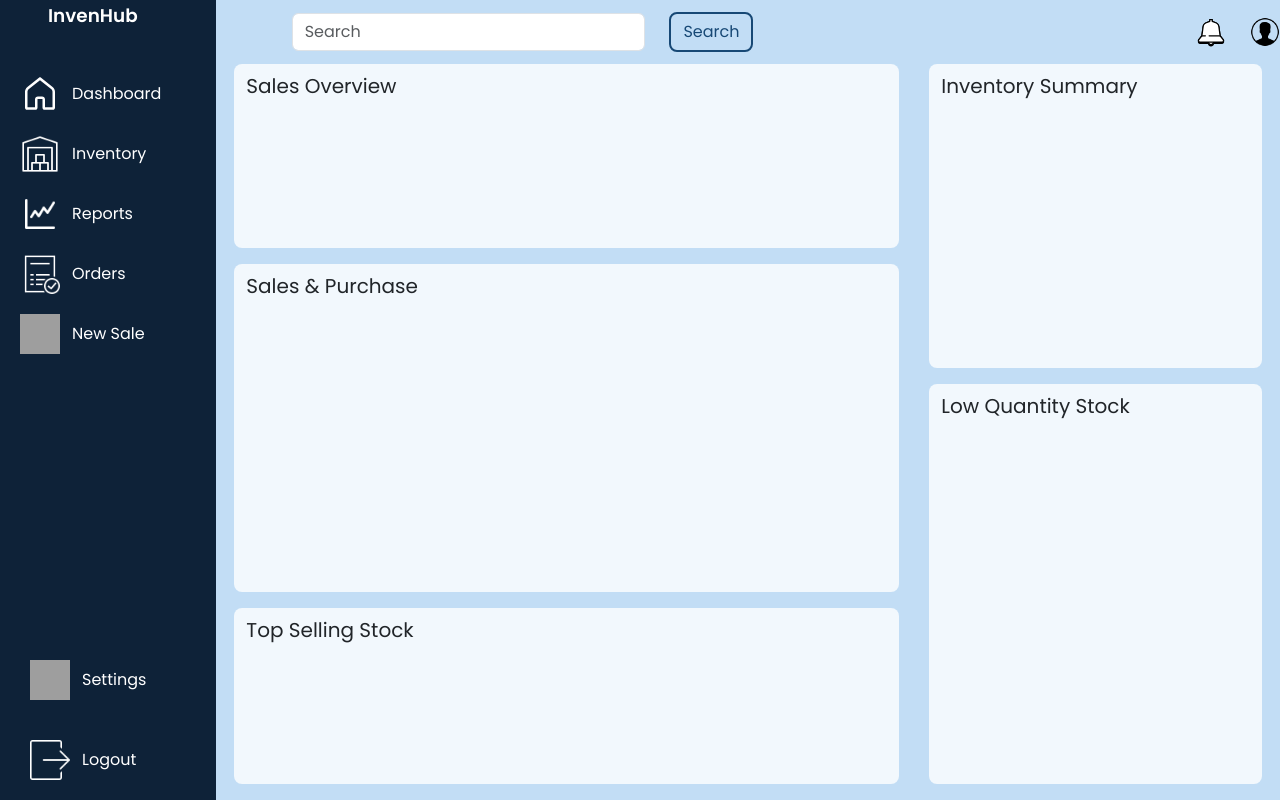
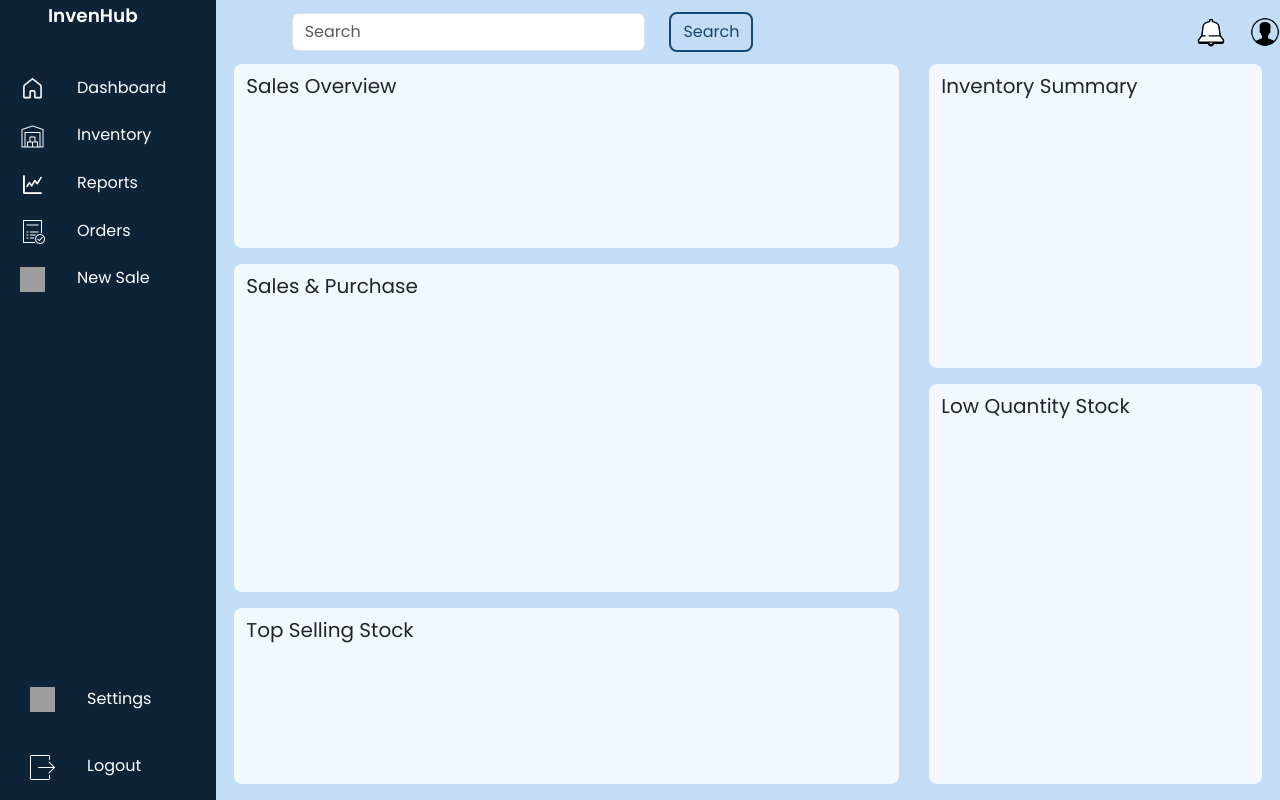
Before and after one commit to debjyoti71/InvenHub, a Flask app: page /dashboard in a window 1280 px wide. Run offline with Flask 3, Linux system fonts and the light colour scheme; the visitor is signed in with stand-in values (Sample User, id 1); some libraries are stand-ins or nearby versions; grey boxes are pictures that could not be loaded.

Commit message:
dashboard sidbar fix

```diff
--- a/templates/dashboard.html
+++ b/templates/dashboard.html
@@ -9,9 +9,9 @@
     <link href="https://cdn.lineicons.com/4.0/lineicons.css" rel="stylesheet" />
     <link href="https://cdn.jsdelivr.net/npm/bootstrap@5.3.0-alpha3/dist/css/bootstrap.min.css" rel="stylesheet"
         integrity="sha384-KK94CHFLLe+nY2dmCWGMq91rCGa5gtU4mk92HdvYe+M/SXH301p5ILy+dN9+nJOZ" crossorigin="anonymous">
-    <link rel="stylesheet" href="/static/css/dashboard.css">
-    <link rel="stylesheet" href="{{ url_for('static', filename='css/dashboard.css') }}">
-</head>
+        <link rel="stylesheet" href="/static/css/dashboard.css">
+        <link rel="stylesheet" href="{{ url_for('static', filename='css/dashboard.css') }}">
+    </head>
 
 <body>
     <div class="wrapper">
@@ -27,45 +27,45 @@
             <ul class="sidebar-nav">
                 <li class="sidebar-item">
                     <a href="#" class="sidebar-link">
-                        <i><img height="40px" width="40px" src="/static/images/icons8-home (2).svg" alt=""></i>
-                        <span>Dashboard</span>
+                        <i><img height="25px" width="25px" src="/static/images/icons8-home (2).svg" alt=""></i>
+                        <span style="margin-left: 20px;">Dashboard</span>
                     </a>
                 </li>
                 <li class="sidebar-item">
                     <a href="#" class="sidebar-link">
-                        <i><img height="40px" width="40px" src="/static/images/icons8-inventory-50.png" alt="warehouse-1"/></i>
-                        <span>Inventory</span>
+                        <i><img height="25px" width="25px" src="/static/images/icons8-inventory-50.png" alt="warehouse-1"/></i>
+                        <span style="margin-left: 20px;">Inventory</span>
                     </a>
                 </li>
                 <li class="sidebar-item">
                     <a href="#" class="sidebar-link">
-                        <i><img height="40px" width="40px" src="/static/images/icons8-graph-48.png" alt="warehouse-1"/></i>
-                        <span>Reports</span>
+                        <i><img height="25px" width="25px" src="/static/images/icons8-graph-48.png" alt="warehouse-1"/></i>
+                        <span style="margin-left: 20px;">Reports</span>
                     </a>
                 </li>
                 <li class="sidebar-item">
                     <a href="#" class="sidebar-link">
-                        <i><img height="40px" width="40px" src="/static/images/icons8-order-50.png" alt="warehouse-1"/></i>
-                        <span>Orders</span>
+                        <i><img height="25px" width="25px" src="/static/images/icons8-order-50.png" alt="warehouse-1"/></i>
+                        <span style="margin-left: 20px;">Orders</span>
                     </a>
                 </li>
                 <li class="sidebar-item">
                     <a href="#" class="sidebar-link">
-                        <i><img height="40px" width="40px" src="/static/images/icons8-plus.svg" alt="warehouse-1"/></i>
-                        <span>New Sale</span>
+                        <i><img height="25px" width="25px" src="/static/images/icons8-plus.svg" alt="warehouse-1"/></i>
+                        <span style="margin-left: 20px;">New Sale</span>
                     </a>
                 </li>
             </ul>
             <div class="sidebar-footer">
                 <a href="#" class="sidebar-link">
-                    <i><img height="40px" width="40px" src="/static/images/icons8-settings.svg" alt="warehouse-1"/></i>
-                    <span>Settings</span>
+                    <i><img height="25px" width="25px" src="/static/images//static/images/icons8-settings.svg" alt="warehouse-1""/></i>
+                    <span style="margin-left: 20px;">Settings</span>
                 </a>
             </div>
             <div class="sidebar-footer">
                 <a href="{{ url_for('logout') }}" class="sidebar-link">
-                    <i><img height="40px" width="40px" src="/static/images/icons8-logout-50 (1).png" alt="warehouse-1"/></i>
-                    <span>Logout</span>
+                    <i><img height="25px" width="25px" src="/static/images/icons8-logout-50 (1).png" alt="warehouse-1"/></i>
+                    <span style="margin-left: 20px;">Logout</span>
                 </a>
             </div>
         </aside>
```
